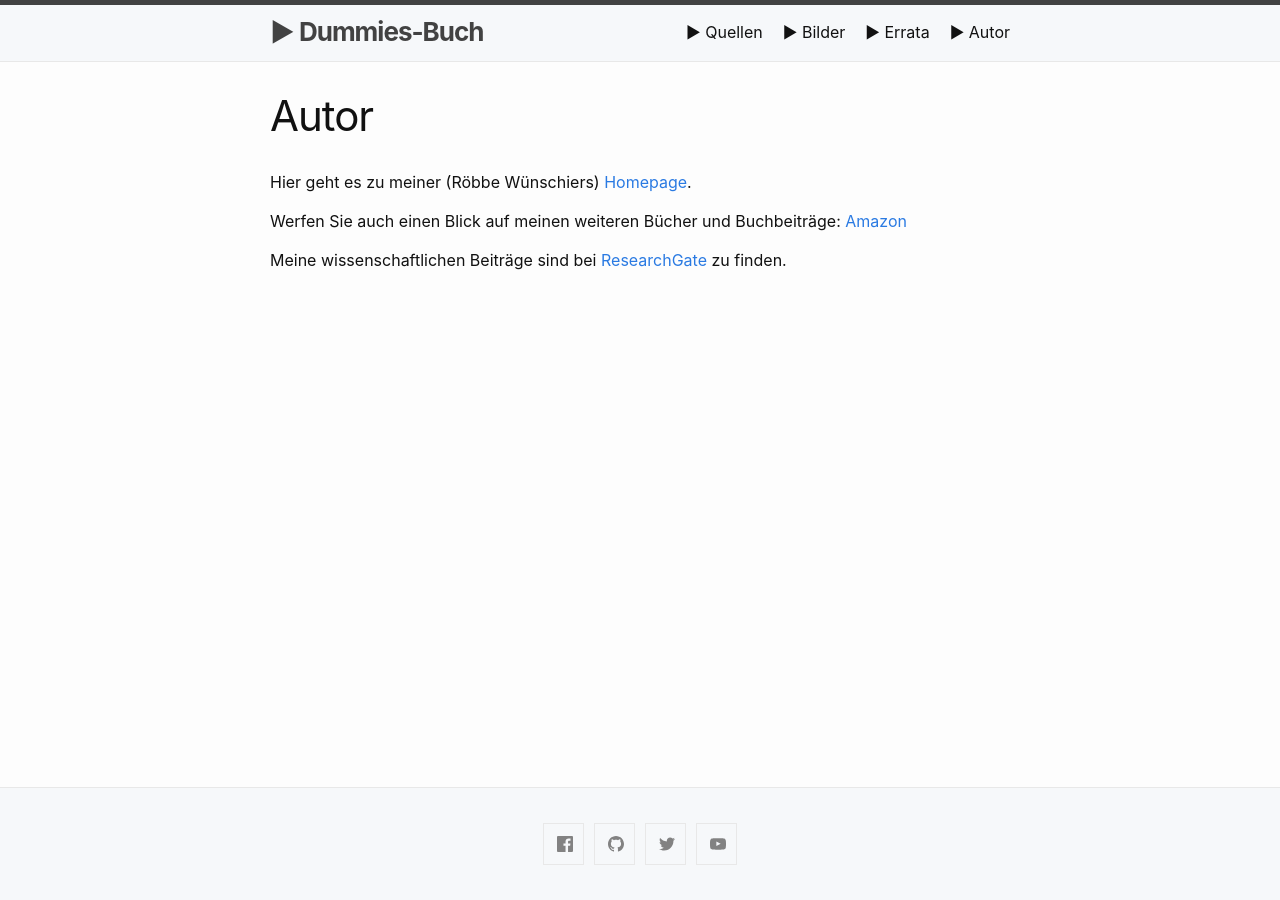
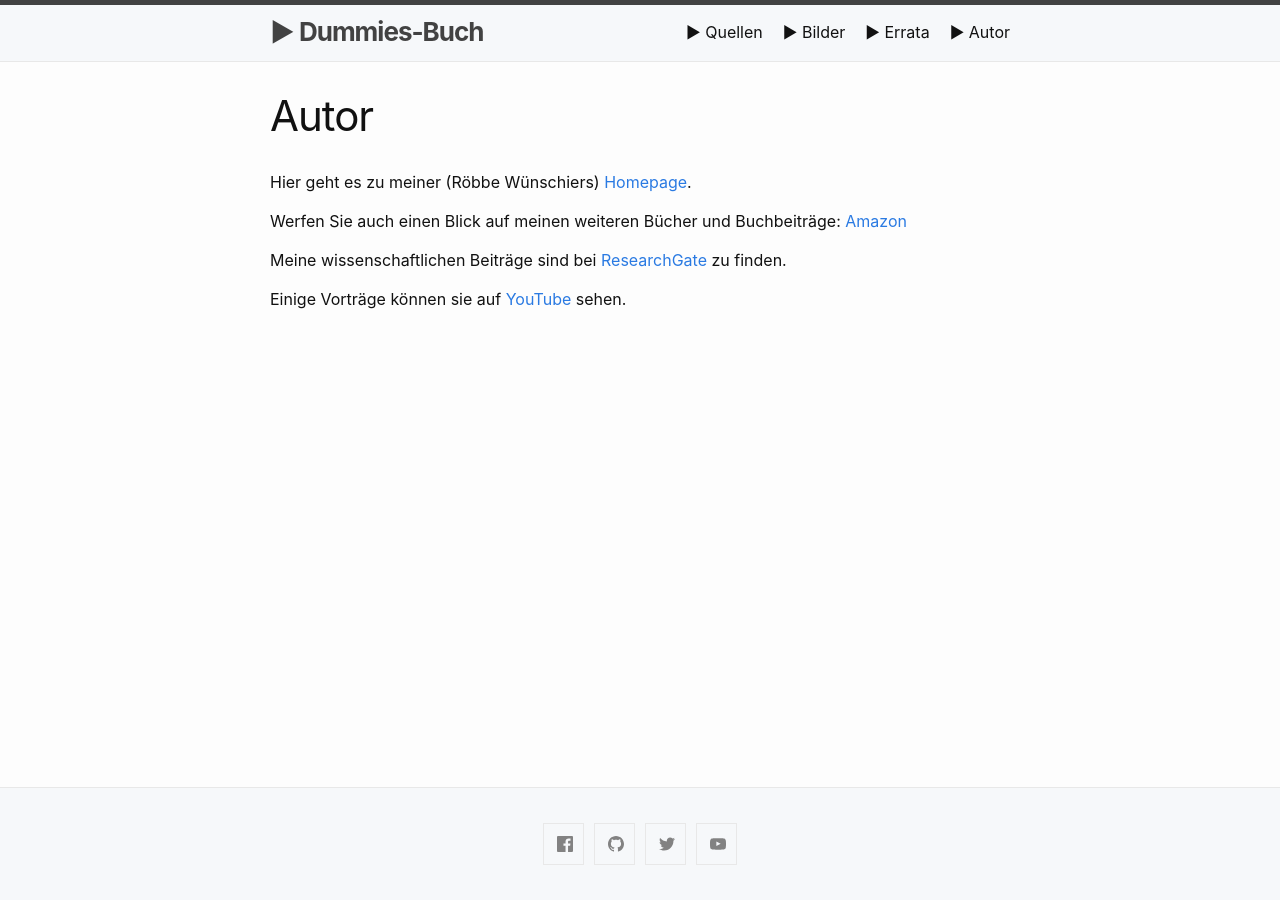
Before and after one commit to awkologist/dummie, a Jekyll site: the page built from autor.md, in a window 1280 px wide. Built offline with Jekyll 4.4.1, drawn with Linux system fonts in a browser that asks for light colours; Markdown is read by kramdown in place of the engine named in the settings.

Commit message:
Update autor.md

```diff
--- a/autor.md
+++ b/autor.md
@@ -9,3 +9,5 @@ Hier geht es zu meiner (Röbbe Wünschiers) [Homepage](https://www.staff.hs-mitt
 Werfen Sie auch einen Blick auf meinen weiteren Bücher und Buchbeiträge: [Amazon](https://www.amazon.de/R%25C3%25B6bbe-W%25C3%25BCnschiers/e/B001K6M8OY%3Fref=dbs_a_mng_rwt_scns_share)
 
 Meine wissenschaftlichen Beiträge sind bei [ResearchGate](https://www.researchgate.net/profile/Roebbe-Wuenschiers) zu finden.
+
+Einige Vorträge können sie auf [YouTube](https://www.youtube.com/results?search_query=wünschiers) sehen.
```
